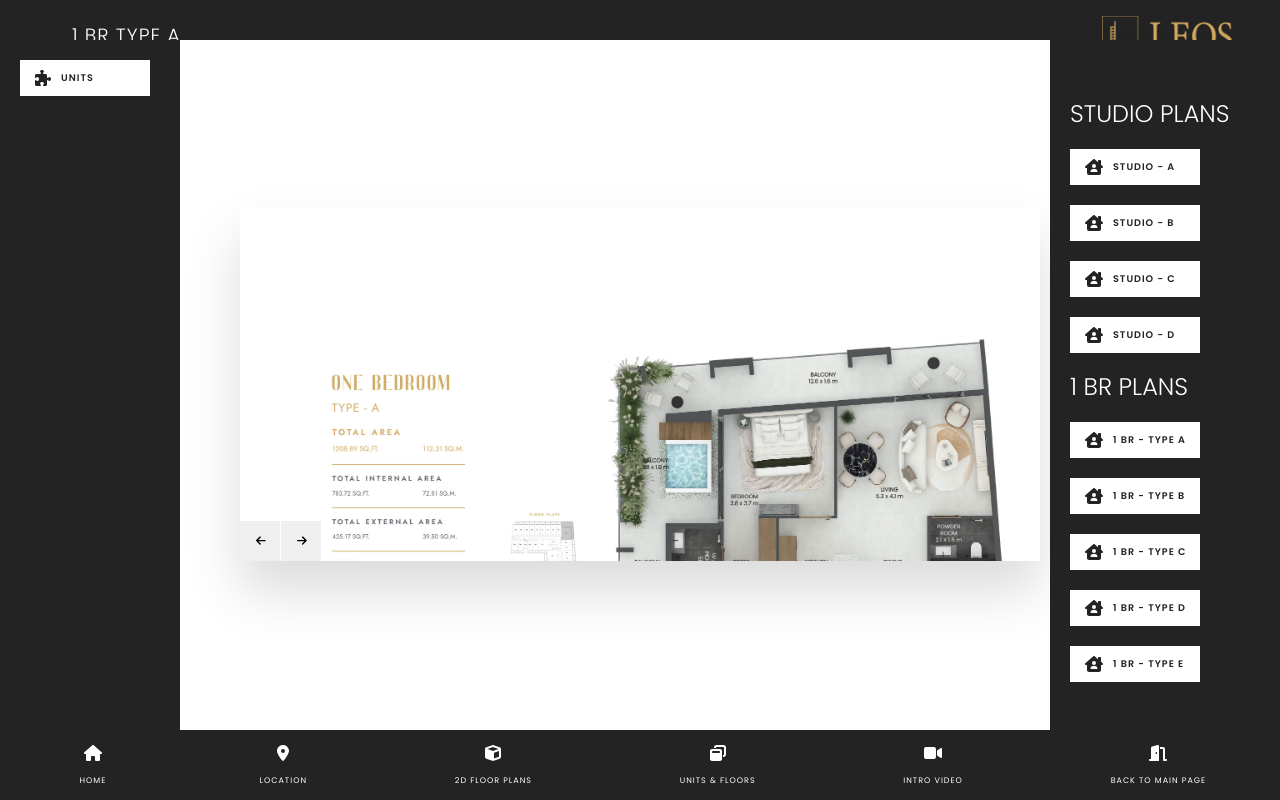
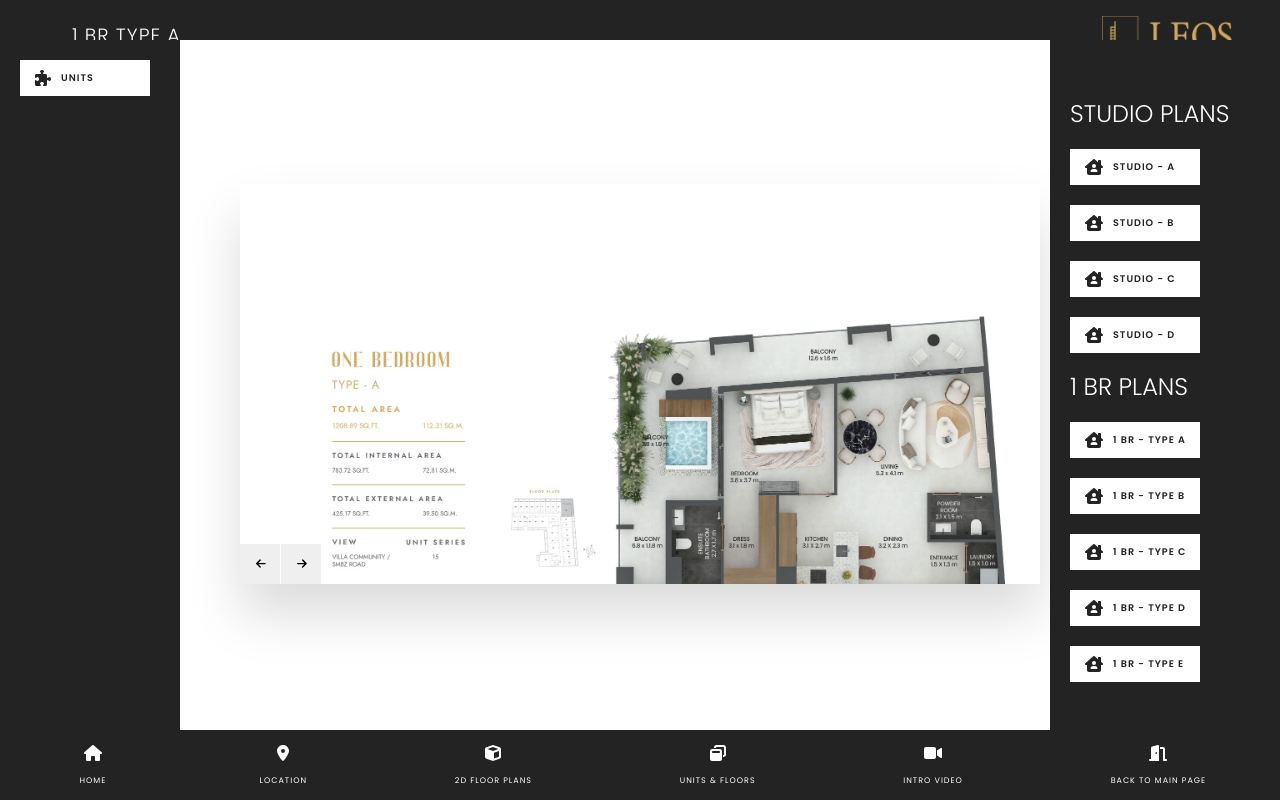
Before and after one commit to bilalshafqat42/leos-ipad, a React (Create React App) app: page /projects/cavendish/unit-plans in a window 1280 px wide. Built offline with nearby package versions, Linux system fonts and the light colour scheme.

Commit message:
heights udpated form

```diff
--- a/src/pages/project/hadleyHeights/exterior.css
+++ b/src/pages/project/hadleyHeights/exterior.css
@@ -34,7 +34,8 @@
   /* width: 900px;
   height: 398px; */
   width: 800px;
-  height: 354px;
+  /* height: 354px; */
+  height: 50%;
   padding: 50px;
   background-color: #fff;
   box-shadow: 0 30px 50px #dbdbdb;
```
